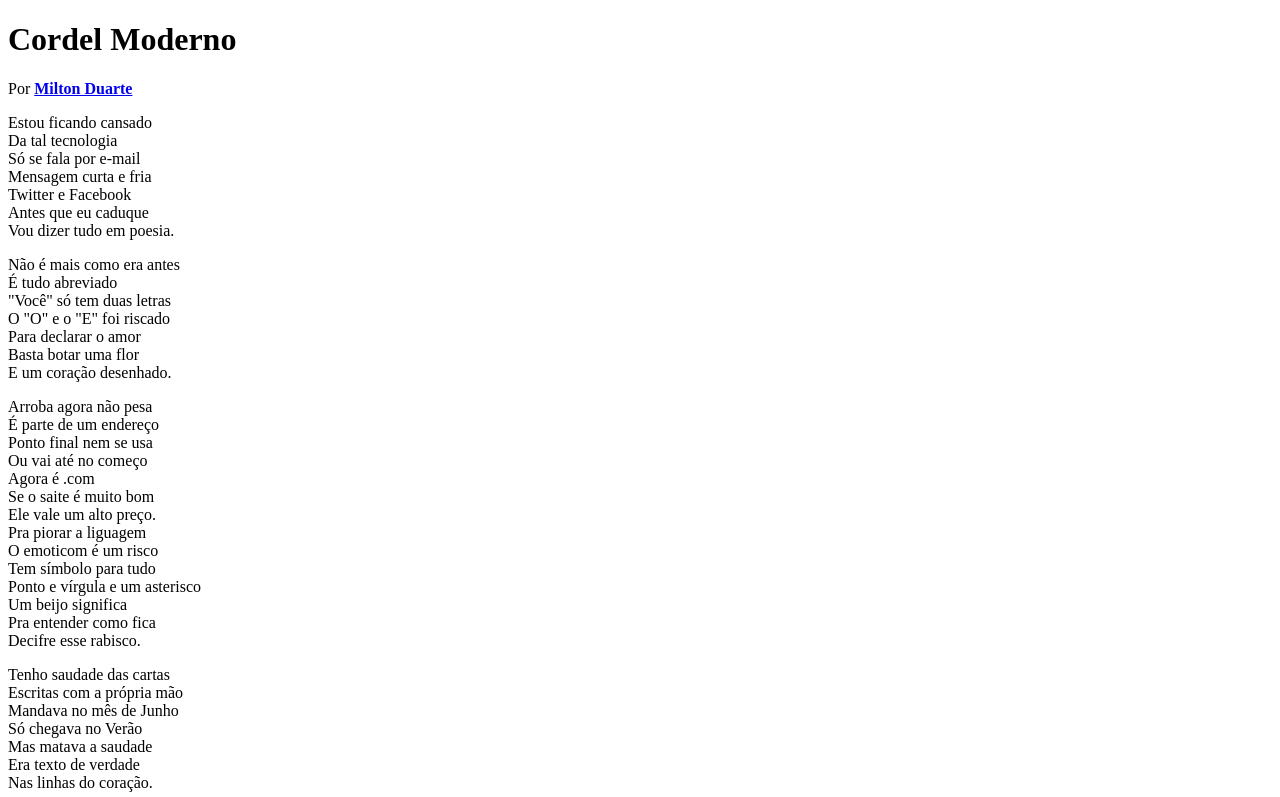
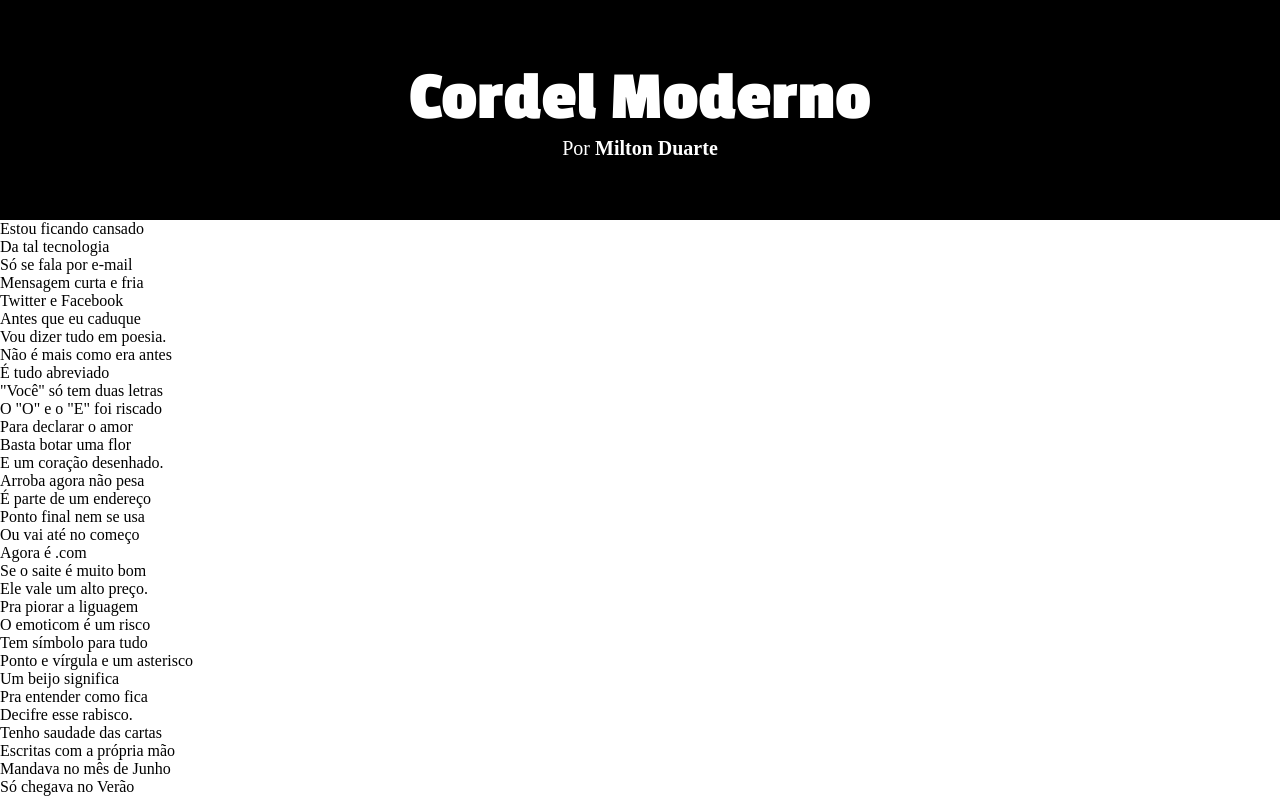
Before and after one commit to JonathanXaavier/projeto-cordel, a plain HTML site: page index.html in a window 1280 px wide. Shown: the top 797 px of the page. Drawn offline with Linux system fonts and the light colour scheme.

Commit message:
desenvolvendo

```diff
--- a/index.html
+++ b/index.html
@@ -5,6 +5,7 @@
     <meta http-equiv="X-UA-Compatible" content="IE=edge">
     <meta name="viewport" content="width=device-width, initial-scale=1.0">
     <title>Cordel Moderno</title>
+    <link rel="stylesheet" href="style.css">
 </head>
 <body>
 
@@ -24,7 +25,7 @@
         Vou dizer tudo em poesia.
     </p>
 
-    <section>
+    <section class="picture" id="img1">
 
     <p>
         Não é mais como era antes <br>
@@ -57,7 +58,7 @@
         Decifre esse rabisco. <br>
     </p>
 
-    <section>
+    <section class="picture" id="img2">
 
     <p>
         Tenho saudade das cartas <br>
@@ -90,7 +91,7 @@
     </p>
 </main>
 <footer>
-
+    <h2>Site criado por <a href="https://github.com/JonathanXaavier">Jonathan Xavier</a> para estudos de <strong>HTML e CSS</strong></h2>
 </footer>
 </body>
 </html>
--- /dev/null
+++ b/style.css
@@ -0,0 +1,34 @@
+@charset "utf-8";
+@font-face {
+    font-family:'passion';
+    src: url(fontes/PassionOne-Bold.ttf);
+}
+@font-face {
+    font-family:'sri';
+    src: url(fontes/Sriracha-Regular.ttf);
+}
+:root{
+    --fonte1:'passion';
+    --fonte2:'sri';
+}
+*{
+    margin: 0;
+    padding: 0;
+}
+header{
+    background-color: black;
+    color: white;
+    padding: 60px;
+    text-align: center;
+}
+h1{
+    font-size: 70px;
+    font-family: var(--fonte1);
+}
+header p{
+    font-size: 20px;
+}
+header a:link{
+    text-decoration: none;
+    color: white;
+}
```
Also changed, not shown: fontes/PassionOne-Bold.ttf (added), fontes/Sriracha-Regular.ttf (added).
